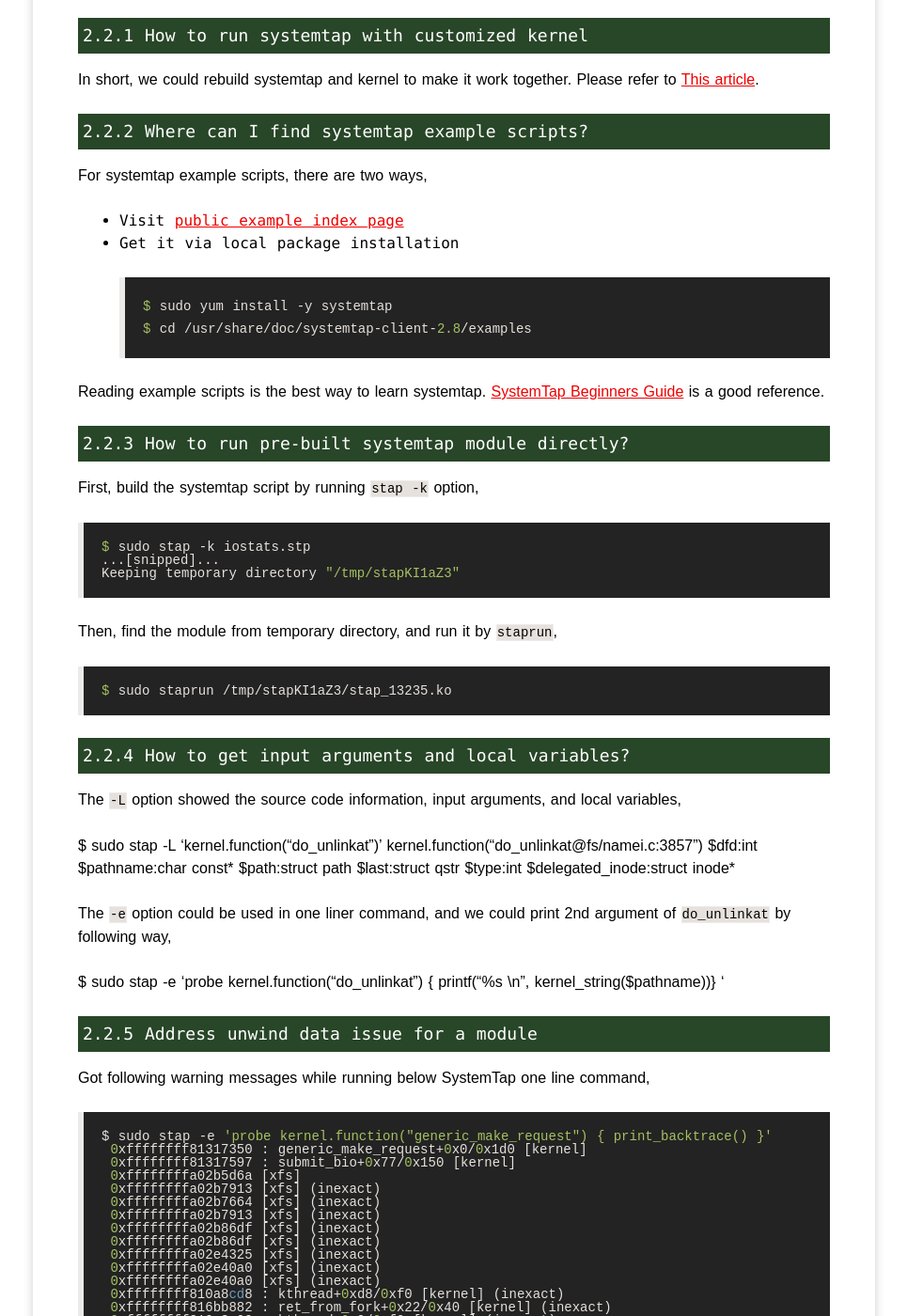
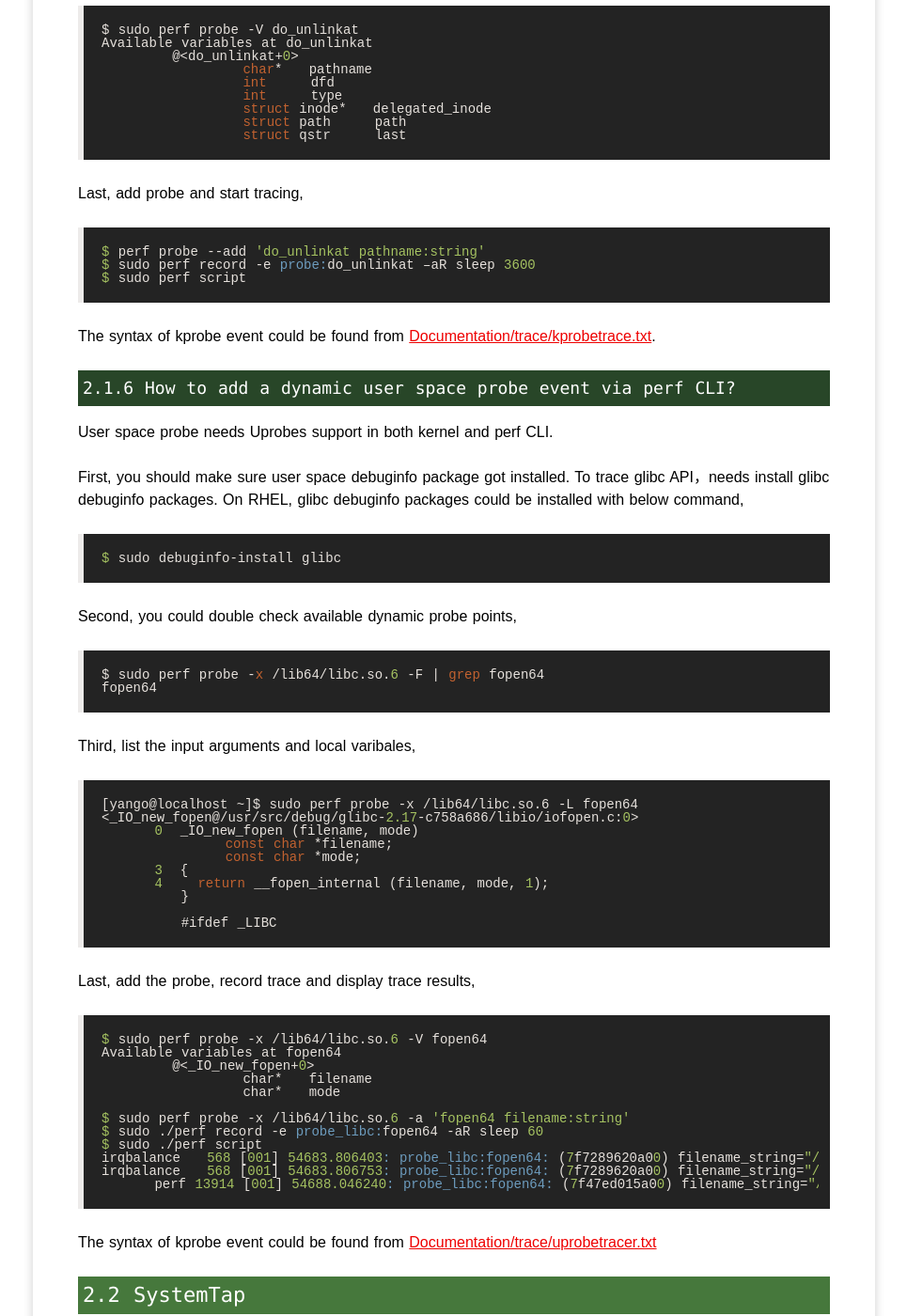
Before and after one commit to yangoliver/yangoliver.github.io, a Jekyll site: the page built from _posts/2016/2016-07-09-linux-perf-tools-tips.md, in a window 1280 px wide and 1400 px high, scrolled down 2866 px. Shown: the whole window at 94% size, without its empty margins (157-1122 px from the left). Built offline with Jekyll 4.4.1, drawn with Linux system fonts in a browser that asks for light colours; comment, search, counter and statistics services are not loaded; some of the changed text lies outside the part shown.

Commit message:
update: fixed perf kprobe description and added uprobe contents

```diff
--- a/_posts/2016/2016-07-09-linux-perf-tools-tips.md
+++ b/_posts/2016/2016-07-09-linux-perf-tools-tips.md
@@ -80,15 +80,78 @@
 
 All of above probe points could be also used by ftrace and other kprobe based tools. By default, all kernel and module APIs could be listed as probe points.
 
-#### 2.1.5 How to use kprobe event via perf CLI?
+#### 2.1.5 How to add a dynamic kernel probe event via perf CLI?
 
-Below example showed that how to use kprobe to get the 2nd arguments of `do_unlinkat`,
+In Linux kernel, dynamic kernel probe event is supported by kprobe. Perf CLI could be its front-end.
+First, get the what lines could be probed by perf,
 
-	$ sudo perf probe --add 'do_unlinkat pathname=+0(%si):string'
+	$ sudo perf probe -L do_unlinkat | head -n2
+	<do_unlinkat@/lib/modules/4.6.0-rc3+/build/fs/namei.c:0>
+    0  static long do_unlinkat(int dfd, const char __user *pathname)
+
+Second, query probeable input arguments and local variable,
+
+	$ sudo perf probe -V do_unlinkat
+	Available variables at do_unlinkat
+	        @<do_unlinkat+0>
+	                char*   pathname
+	                int     dfd
+	                int     type
+	                struct inode*   delegated_inode
+	                struct path     path
+	                struct qstr     last
+
+Last, add probe and start tracing,
+
+	$ perf probe --add 'do_unlinkat pathname:string'
 	$ sudo perf record -e probe:do_unlinkat –aR sleep 3600
 	$ sudo perf script
 
 The syntax of kprobe event could be found from [Documentation/trace/kprobetrace.txt](https://github.com/torvalds/linux/blob/master/Documentation/trace/kprobetrace.txt).
+
+#### 2.1.6 How to add a dynamic user space probe event via perf CLI?
+
+User space probe needs Uprobes support in both kernel and perf CLI.
+
+First, you should make sure user space debuginfo package got installed. To trace glibc API，needs install glibc debuginfo packages.
+On RHEL, glibc debuginfo packages could be installed with below command,
+
+	$ sudo debuginfo-install glibc
+
+Second, you could double check available dynamic probe points,
+
+	$ sudo perf probe -x /lib64/libc.so.6 -F | grep fopen64
+	fopen64
+
+Third, list the input arguments and local varibales,
+
+	[yango@localhost ~]$ sudo perf probe -x /lib64/libc.so.6 -L fopen64
+	<_IO_new_fopen@/usr/src/debug/glibc-2.17-c758a686/libio/iofopen.c:0>
+	      0  _IO_new_fopen (filename, mode)
+	              const char *filename;
+	              const char *mode;
+	      3  {
+	      4    return __fopen_internal (filename, mode, 1);
+	         }
+
+	         #ifdef _LIBC
+
+Last, add the probe, record trace and display trace results,
+
+	$ sudo perf probe -x /lib64/libc.so.6 -V fopen64
+	Available variables at fopen64
+	        @<_IO_new_fopen+0>
+	                char*   filename
+	                char*   mode
+
+	$ sudo perf probe -x /lib64/libc.so.6 -a 'fopen64 filename:string'
+	$ sudo ./perf record -e probe_libc:fopen64 -aR sleep 60
+	$ sudo ./perf script
+	irqbalance   568 [001] 54683.806403: probe_libc:fopen64: (7f7289620a00) filename_string="/proc/interrupts"
+	irqbalance   568 [001] 54683.806753: probe_libc:fopen64: (7f7289620a00) filename_string="/proc/stat"
+	      perf 13914 [001] 54688.046240: probe_libc:fopen64: (7f47ed015a00) filename_string="/proc/self/status"
+
+The syntax of kprobe event could be found from [Documentation/trace/uprobetracer.txt](https://github.com/torvalds/linux/blob/master/Documentation/trace/uprobetracer.txt)
 
 ### 2.2 SystemTap
 
```
